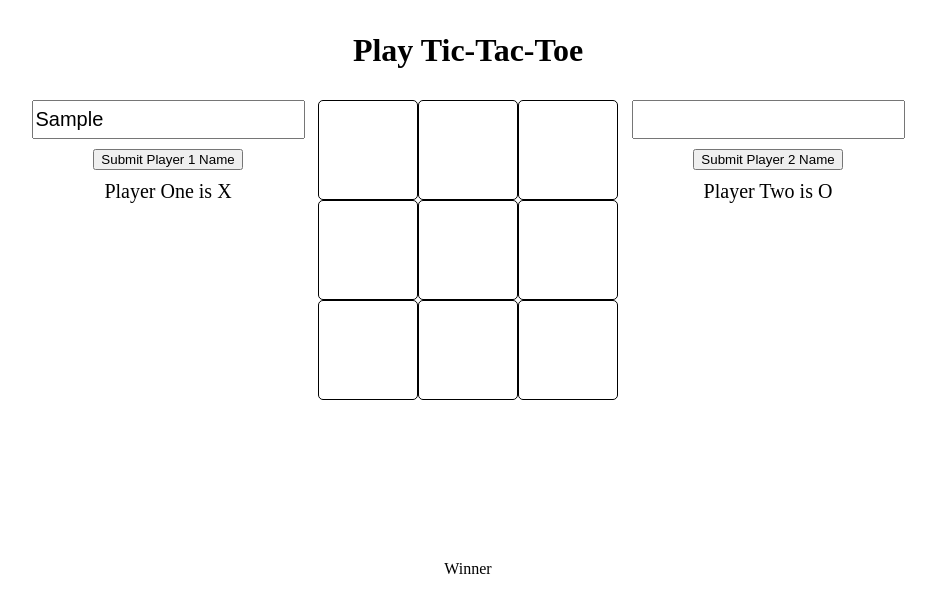
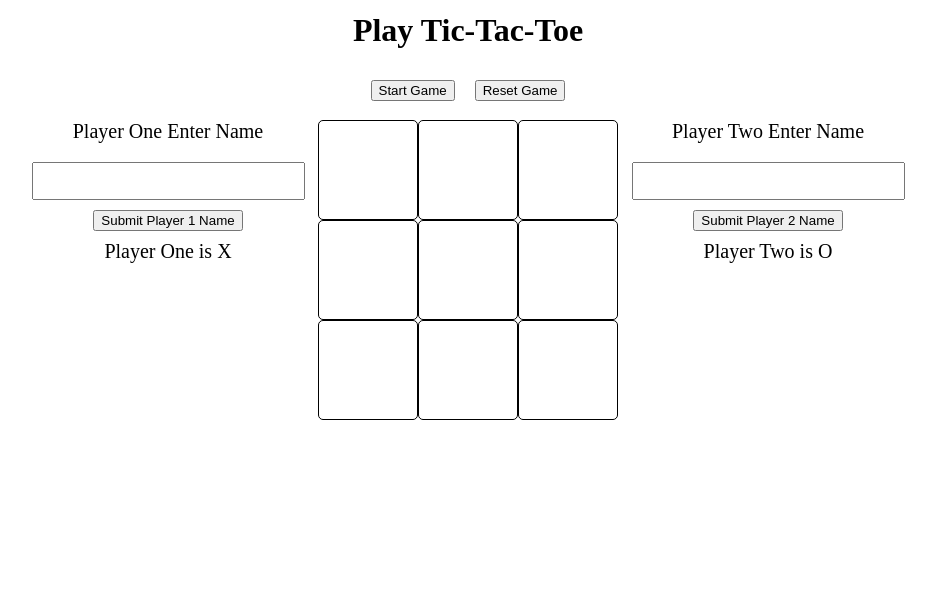
Before and after one commit to seanpoul/project-TicTacToe, a plain HTML site: page index.html in a window 1280 px wide. Both pictures are taken after typing "Sample" into the empty fields and a click on the button "Submit Player 1 Name". Shown: the whole page, without its empty margins (172-1108 px from the left). Drawn offline with Linux system fonts and the light colour scheme.

Commit message:
Display winner and does not start game until button clicked

```diff
--- a/index.html
+++ b/index.html
@@ -12,23 +12,29 @@
 
 <body>
     <h1>Play Tic-Tac-Toe</h1>
+    <div class="twoButtons">
+        <button type="button" id="startGameBtn">Start Game</button>
+        <button type="button" id="resetGameBtn">Reset Game</button>
+    </div>
     <div id="insertGameboardHere" class="playerInfo">
         <div class="playerOneInfo">
             <div id="playerOneName">
-                <input type="text">
-                <button type="button">Submit Player 1 Name</button>
+                <label for="oneName">Player One Enter Name</label>
+                <input type="text" id="oneName">
+                <button type="button" id="oneNameBtn">Submit Player 1 Name</button>
             </div>
             <div id="playerOne" class="players">Player One is X</div>
         </div>
         <div class="playerTwoInfo">
             <div id="playerTwoName">
-                <input type="text">
-                <button type="button">Submit Player 2 Name</button>
+                <label for="twoName">Player Two Enter Name</label>
+                <input type="text" id="twoName">
+                <button type="button" id="twoNameBtn">Submit Player 2 Name</button>
             </div>
             <div id="playerTwo" class="players">Player Two is O</div>
         </div>
     </div>
-    <div class="winnerDisplay">Winner</div>
+    <p id="winnerDisplay"></p>
 </body>
 
 </html>
--- a/script.js
+++ b/script.js
@@ -2,8 +2,12 @@ let clickCounter = 0;
 let clickedCell;
 let boardState = ["", "", "", "", "", "", "", "", "",];
 let makeTBody;
-
 let playerInfo = document.getElementById('insertGameboardHere');
+const markerOne = "X";
+const markerTwo = "O";
+let currentPlayerOne = "Player One";
+let currentPlayerTwo = "Player Two";
+let gameOver = true;
 
 (function makeGameboard() {
     const getTable = document.createElement('TABLE');
@@ -16,28 +20,43 @@ let playerInfo = document.getElementById('insertGameboardHere');
     }
 })();
 
+console.log("click")
 makeTBody.addEventListener('click', (clickedCell) => {
+    if (gameOver === false) {
         clickCounter++
         if (clickCounter === 0 || clickCounter % 2) {
-        if (clickedCell.target.textContent === "O" || clickedCell.target.textContent === "X") {
+            if (clickedCell.target.textContent === markerTwo || clickedCell.target.textContent === markerOne) {
                 clickCounter--
                 return
             }
             else if (typeof clickedCell.target.textContent !== 'undefined') {
-            clickedCell.target.textContent = "X";
+                clickedCell.target.textContent = markerOne;
             }
         }
         else {
-        if (clickedCell.target.textContent === "O" || clickedCell.target.textContent === "X") {
+            if (clickedCell.target.textContent === markerTwo || clickedCell.target.textContent === markerOne) {
                 clickCounter--
                 return
             }
             else if (typeof clickedCell.target.textContent !== 'undefined') {
-            clickedCell.target.textContent = "O";
+                clickedCell.target.textContent = markerTwo;
             }
         }
         checkWinner(clickedCell)
+    }
 });
+
+
+function announceWinner(gameWinner) {
+    let winnerName = document.getElementById('winnerDisplay');
+
+    if (gameWinner == currentPlayerOne) {
+        winnerName.textContent = `Congratulations ${currentPlayerOne} has won!`;
+    }
+    else {
+        winnerName.textContent = `Congratulations ${currentPlayerTwo} has won!`;
+    }
+}
 
 function checkWinner(clickedCell) {
     let winConditionsArray = [[0, 1, 2], [3, 4, 5], [6, 7, 8],
@@ -54,8 +73,42 @@ function checkWinner(clickedCell) {
         if (a === '' || b === '' || c === '') {
             continue;
         }
-        if (a == b && b ==c){
-            console.log("You win!")
+        if (a == b && b == c) {
+            if (a == markerOne) {
+                console.log("one")
+                announceWinner(currentPlayerOne)
+            }
+            else if (a == markerTwo) {
+                console.log("two")
+                announceWinner(currentPlayerTwo)
             }
         }
     }
+}
+
+let allButtons = document.querySelectorAll('button')
+
+allButtons.forEach(button => {
+    button.addEventListener('click', (e) => {
+        let startGame = document.getElementById('startGameBtn');
+        let resetGame = document.getElementById('resetGameBtn');
+        let oneName = document.getElementById('oneNameBtn');
+        let twoName = document.getElementById('twoNameBtn');
+        let playerOne = document.getElementById('oneName');
+        let playerTwo = document.getElementById('twoName');
+
+        if (e.target == oneName) {
+            currentPlayerOne = playerOne.value;
+            playerOne.value = ""
+        }
+        if (e.target == twoName) {
+            currentPlayerTwo = playerTwo.value;
+            playerTwo.value = ""
+        }
+        if (e.target == startGame) {
+            console.log("start")
+            gameOver = false;
+        }
+
+    })
+})
--- a/style.css
+++ b/style.css
@@ -5,7 +5,7 @@
 
 body {
     display: grid;
-    grid-template-rows: 100px 1fr 1fr auto;
+    grid-template-rows: 60px 60px 1fr 1fr auto;
     justify-content: center;
     align-items: center;
 }
@@ -17,6 +17,13 @@ h1 {
     align-items: center;
 }
 
+.twoButtons{
+    display: grid;
+    grid-template-columns: auto auto;
+    justify-content: center;
+    gap: 20px;
+}
+
 .playerInfo {
     display: grid;
     grid-template-columns: 1fr 1fr 1fr;
@@ -26,7 +33,7 @@ h1 {
 .playerOneInfo,
 .playerTwoInfo {
     display: grid;
-    grid-template-rows: 80px;
+    grid-template-rows: 120px;
     justify-items: center;
     font-size: 20px;
 }
@@ -73,10 +80,11 @@ td {
     font-size: 80px;
 }
 
-.winnerDisplay{
+#winnerDisplay{
     display: grid;
     position: absolute;
     top: 70%;
     justify-items: center;
     width: 100vw;
+    font-size: 30px;
 }
```
Lines whose indentation alone changed are shown as unchanged.
